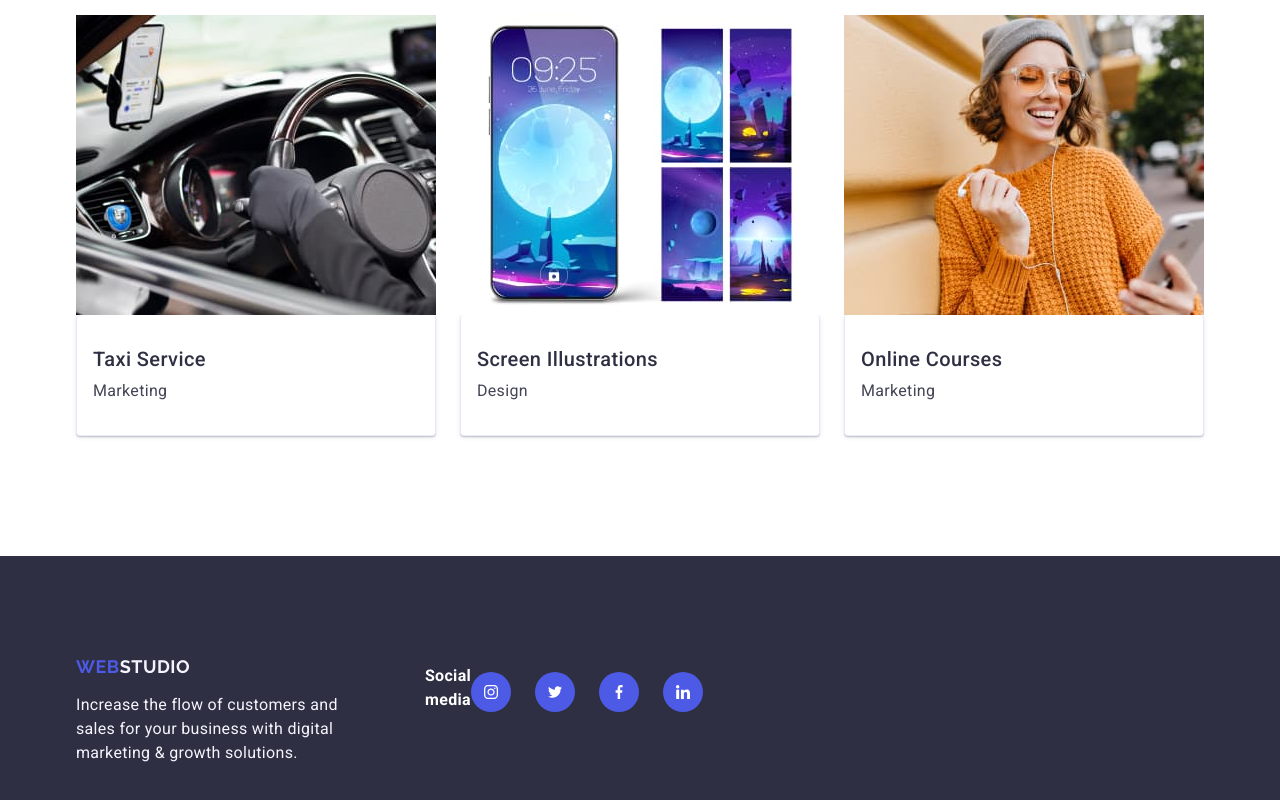
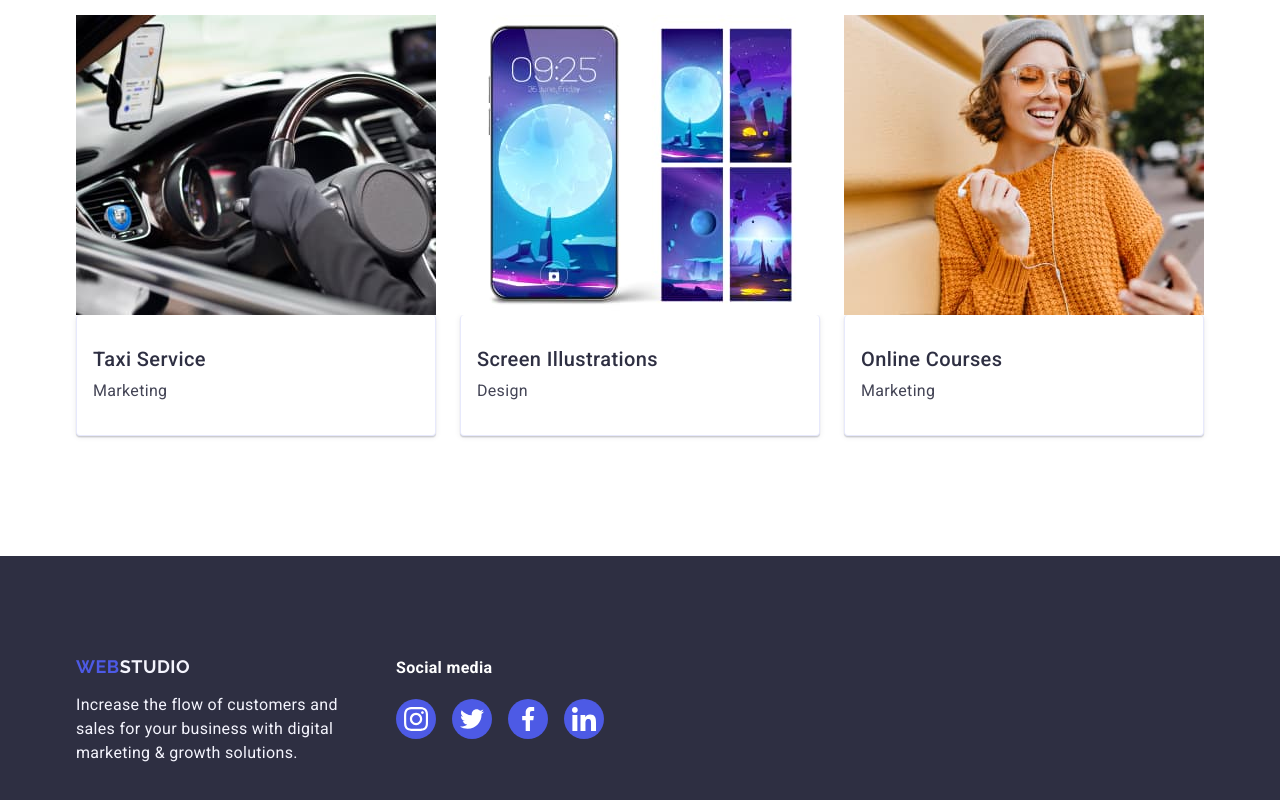
Before and after one commit to Piddubna/-goit-markup-hw-04, a plain HTML site: page index.html in a window 1280 px wide. Shown: the part 2626-3426 px from the top of the page. Drawn offline with nearby package versions, Linux system fonts and the light colour scheme.

Commit message:
footer tytle list

```diff
--- a/css/styles.css
+++ b/css/styles.css
@@ -335,7 +335,7 @@ color: #404BBF;
 
 .icon-list {
   display: flex;
-  gap: 24px;
+  gap: 16px;
   flex-shrink: 0;
   align-self: flex-end;
   list-style: none;
@@ -411,7 +411,10 @@ color: #404BBF;
 .footer {
   background: #2e2f42;
   padding: 100px 0;
+}
 
+.footer-list {
+  gap: 56px;
 }
 
 .footer-logo {
@@ -441,17 +444,20 @@ color: #404BBF;
     max-width: 264px;
 }
 
-.footer-social-contact{
-  width: 208px;
-  height: 80px;
-  margin-left: 120px;
-}
-
 .footer-list-title {
+  display: flex;
    font: 500;
    font-size: 16px;
    line-height: 1.5;
    letter-spacing: 0.02em;
    color: #fff;
-  text-align: center;
+   margin-top: 0;
+   margin-bottom: 16px;
+   padding-bottom: 3px;
+   padding-top: 0;
 }
+
+.footer-social-contact {
+  width: 208px;
+  height: 80px;
+}
--- a/index.html
+++ b/index.html
@@ -312,44 +312,44 @@
 
     <footer class="footer">
       <div class="container">
-        <ul>
+        <ul class="footer-list">
         <li>
             <a class="footer-logo" href="./index.html">Web<span   class="logo-whith">Studio</span>
             </a>
             <p class="footer-text">Increase the flow of customers and sales for your business with digital marketing & growth solutions.</p>
-            </li>
-            <li>
-            <div class="social-contact footer-social-contact">
+        </li>
+        <li>
+            <div class="footer-social-contact">
               <h3 class="footer-list-title">Social media</h3>
               <ul class="icon-list">
                 <li>
                   <a class="social-link" href="https://www.instagram.com/" target="_blank">
-                  <svg class="media-icon" width="14" height="14">
+                  <svg class="media-icon" width="24" height="24">
                     <use href="./images/icons.svg#icon-instagram"></use></svg>
                   </a>
                 </li>
                 <li>
                   <a class="social-link" href="https://twitter.com/" target="_blank">
-                    <svg class="media-icon" width="14" height="14">
+                    <svg class="media-icon" width="24" height="24">
                       <use href="./images/icons.svg#icon-twitter"></use></svg>
                   </a>
                 </li>
                 <li>
                   <a  class="social-link" href="https://www.facebook.com/" target="_blank">
-                    <svg class="media-icon" width="14" height="14">
+                    <svg class="media-icon" width="24" height="24">
                       <use href="./images/icons.svg#icon-facebook "></use>
                   </a>
                 </li>
                 <li>
                   <a class="social-link" href="https://ua.linkedin.com/" target="_blank">
-                    <svg class="media-icon" width="14" height="14"><use href="./images/icons.svg#icon-linkedin"></use>
+                    <svg class="media-icon" width="24" height="24"><use href="./images/icons.svg#icon-linkedin"></use>
                   </a>
                 </li>
               </ul>
             </div>
-          </li>
-          </ul>
-          </div>
+        </li>
+      </ul>
+      </div>
     </footer>
 </body>
 </html>
```
